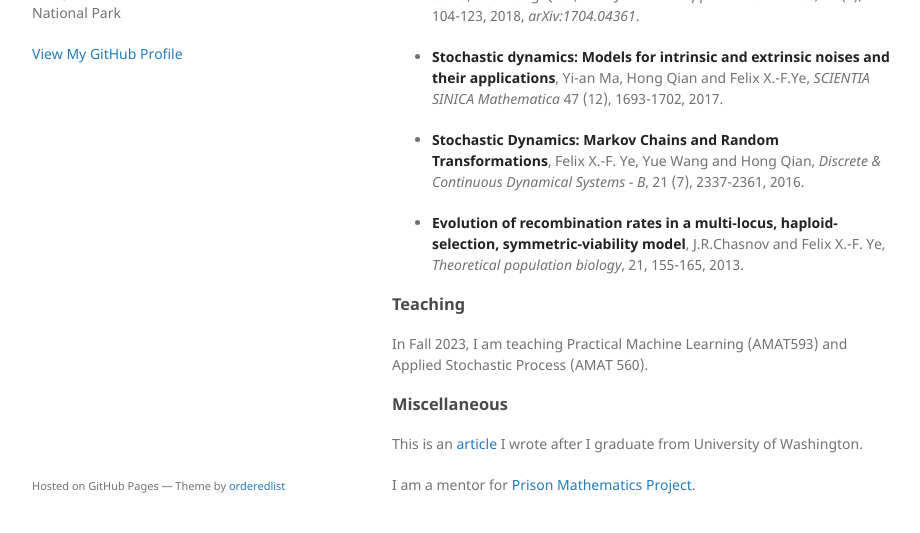
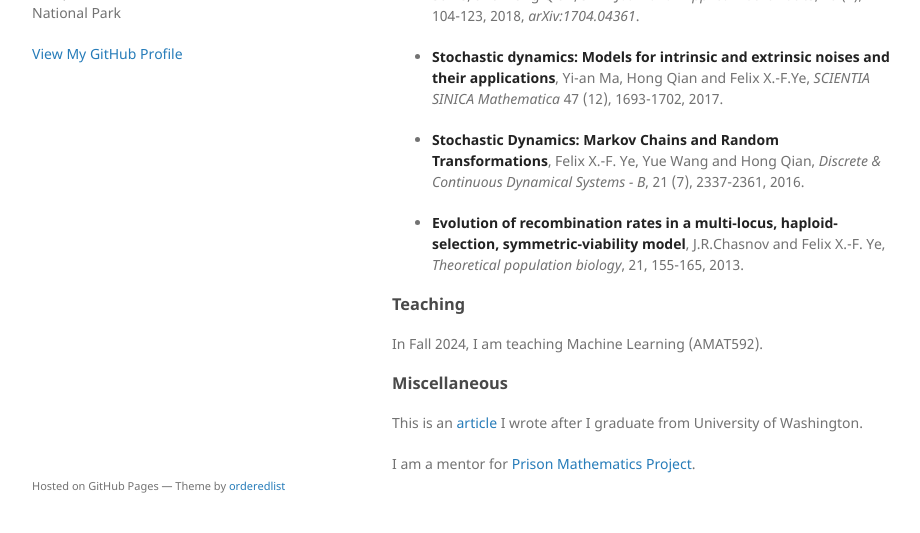
Before and after one commit to yexf308/yexf308.github.io, a Jekyll site: the page built from index.md, in a window 1280 px wide and 900 px high, scrolled down 1041 px, cut to the strip 335-868 px from the top of the window. Shown: the whole strip, without its empty margins (178-1098 px from the left). Built offline with Jekyll 4.4.1, drawn with Linux system fonts in a browser that asks for light colours; our own code applies the rules of GitHub Pages for plain Markdown files.

Commit message:
Update index.md

```diff
--- a/index.md
+++ b/index.md
@@ -63,7 +63,7 @@ _Theoretical population biology_, 21, 155-165, 2013.
 
 
 ### Teaching
-In Fall 2023, I am teaching Practical Machine Learning (AMAT593) and Applied Stochastic Process (AMAT 560).
+In Fall 2024, I am teaching Machine Learning (AMAT592).
 
 
 
```
